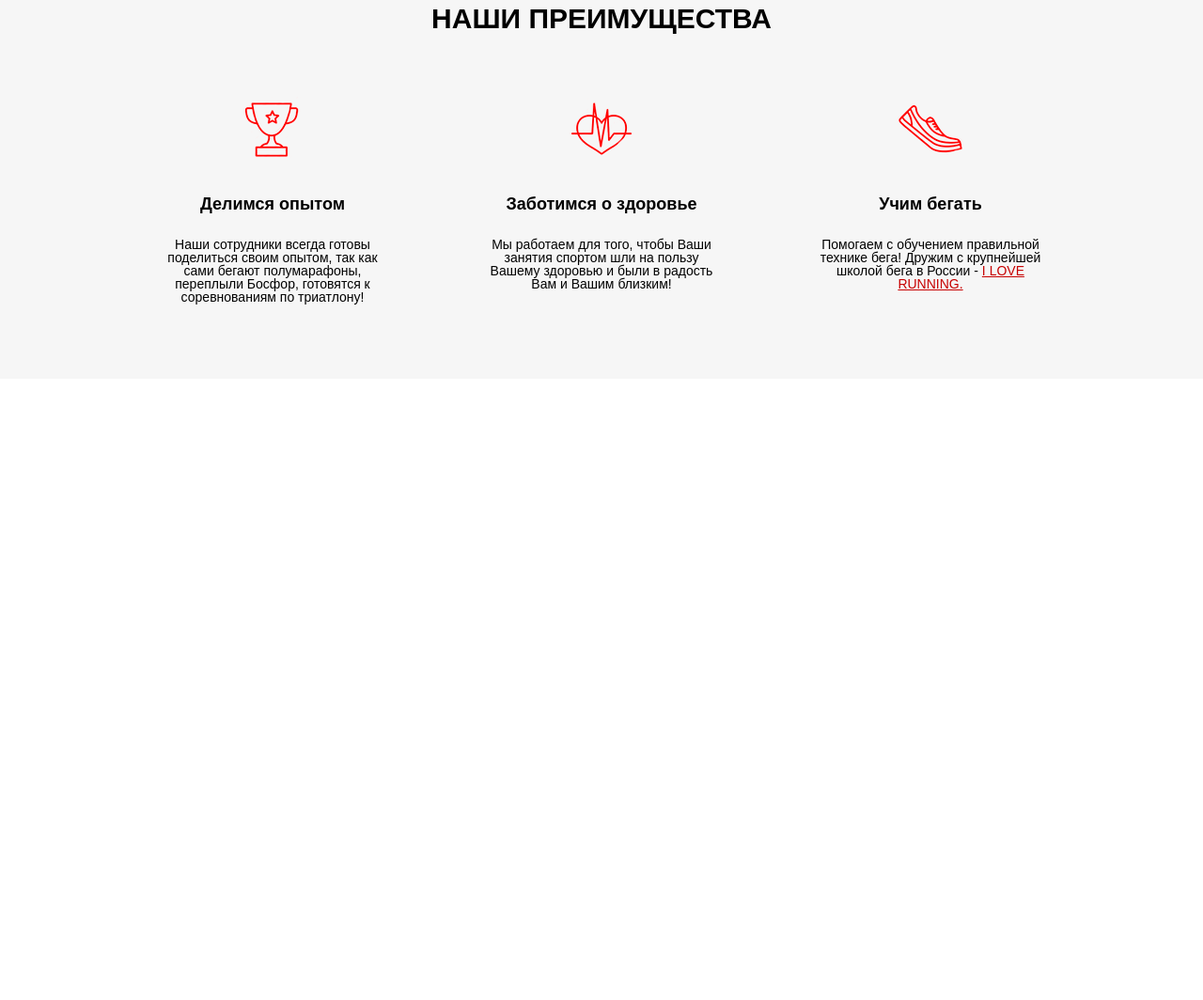
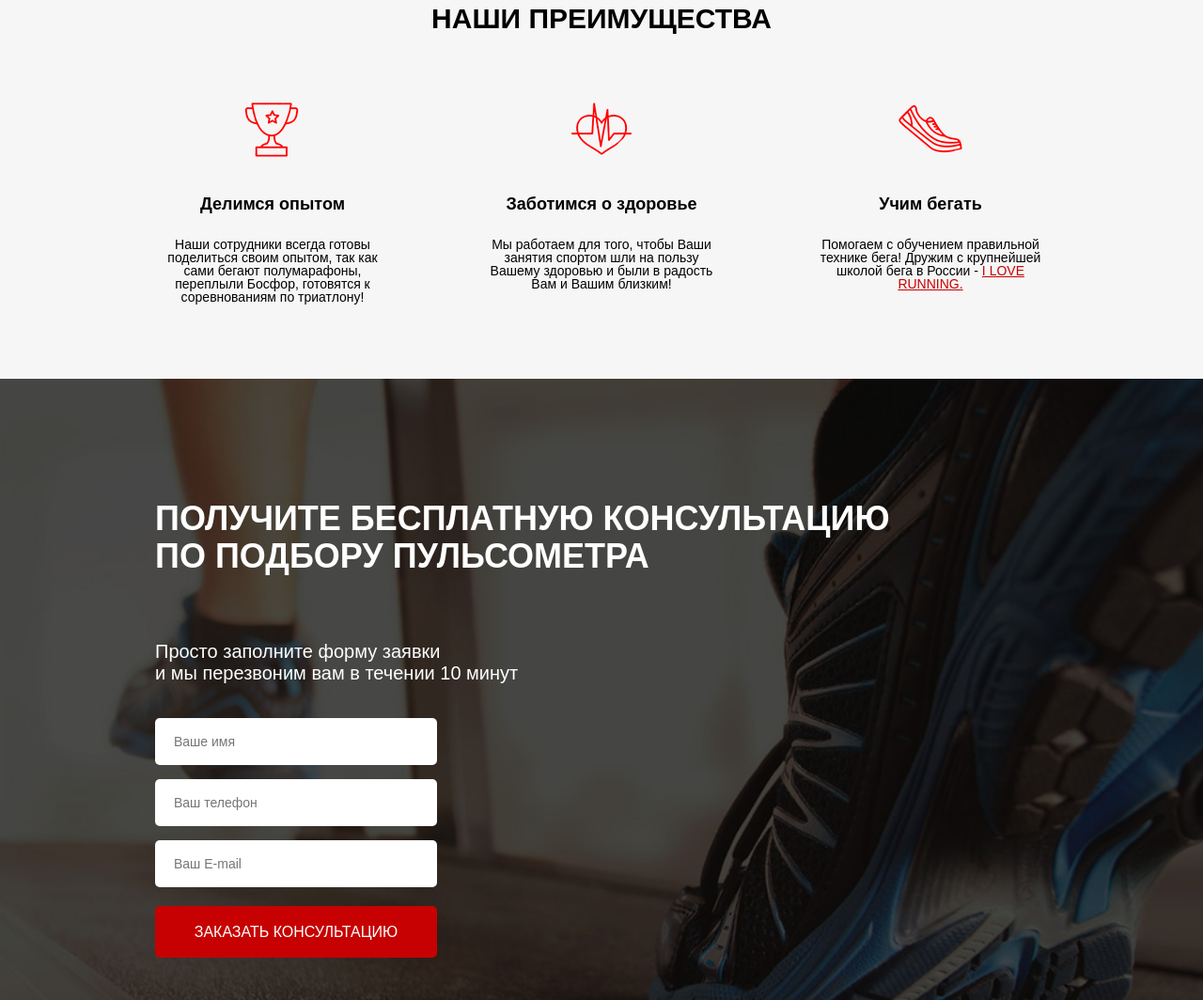
Before and after one commit to ProhorenkovFedor/Run-Smart, a website: page src/index.html in a window 1280 px wide. Shown: the part 826-1890 px from the top of the page at 94% size. Before the commit the page ends 1229 px from the top, so only its background shows below. Drawn offline with nearby package versions, Linux system fonts and the light colour scheme.

Commit message:
добавленна форма

```diff
--- a/src/index.html
+++ b/src/index.html
@@ -87,6 +87,22 @@
 
         </div>
     </div>
+
+    <div class="consultation">
+        <div class="container">
+            <h2 class="title">Получите бесплатную консультацию <br>
+                по подбору пульсометра</h2>
+            <p class="consultation__description">Просто заполните форму заявки<br>
+                и мы перезвоним вам в течении 10 минут</p>
+
+            <form class="feed-form" action="#">
+                <input name="name" required type="text" placeholder="Ваше имя">
+                <input name="phone" required type="number" placeholder="Ваш телефон">
+                <input name="email" required type="email" placeholder="Ваш E-mail">
+                <button class="button button_submit" type="submit">заказать консультацию</button>
+            </form>
+        </div>
+    </div>
 </body>
 
 </html>
--- a/src/sass/_buttons.scss
+++ b/src/sass/_buttons.scss
@@ -15,4 +15,9 @@
         font-size: 16px;
         font-weight: 500;
     }
+    &_submit {
+        width: 100%;
+        height: 55px;
+        font-size: 16px;
+    }
 }
--- /dev/null
+++ b/src/sass/_consultation.scss
@@ -0,0 +1,13 @@
+.consultation {
+    min-height: 680px;
+    padding: 100px 0 92px 0;
+    background-image: url("../img/bg-consultation.jpg");
+    background-position: center;
+    background-repeat: no-repeat;
+    background-size: cover;
+    &__description {
+        font-size: 20px;
+        color: $contrast-text;
+        margin-top: 70px;
+    }
+}
--- /dev/null
+++ b/src/sass/_form.scss
@@ -0,0 +1,19 @@
+.feed-form {
+    margin-top: 36px;
+    display: flex;
+    flex-direction: column;
+    width: 300px;
+    input {
+        height: 50px;
+        border-radius: 5px;
+        background-color: #fff;
+        margin-bottom: 15px;
+        border: none;
+        padding: 0 20px;
+        color: #4b4b4b;
+        font-size: 14px;
+        &:nth-child(3) {
+            margin-bottom: 20px;
+        }
+    }
+}
--- /dev/null
+++ b/src/sass/_titles.scss
@@ -0,0 +1,6 @@
+.title {
+    color: $contrast-text;
+    font-size: 36px;
+    line-height: 40px;
+    text-transform: uppercase;
+}
--- a/src/sass/style.scss
+++ b/src/sass/style.scss
@@ -3,8 +3,11 @@
 @import "promo";
 @import "header";
 @import "buttons";
+@import "titles";
 @import "advantages";
 @import "block-header";
+@import "consultation";
+@import "form";
 @import "media";
 
 @font-face {
```
Also changed, not shown: src/css/style.min.css.
